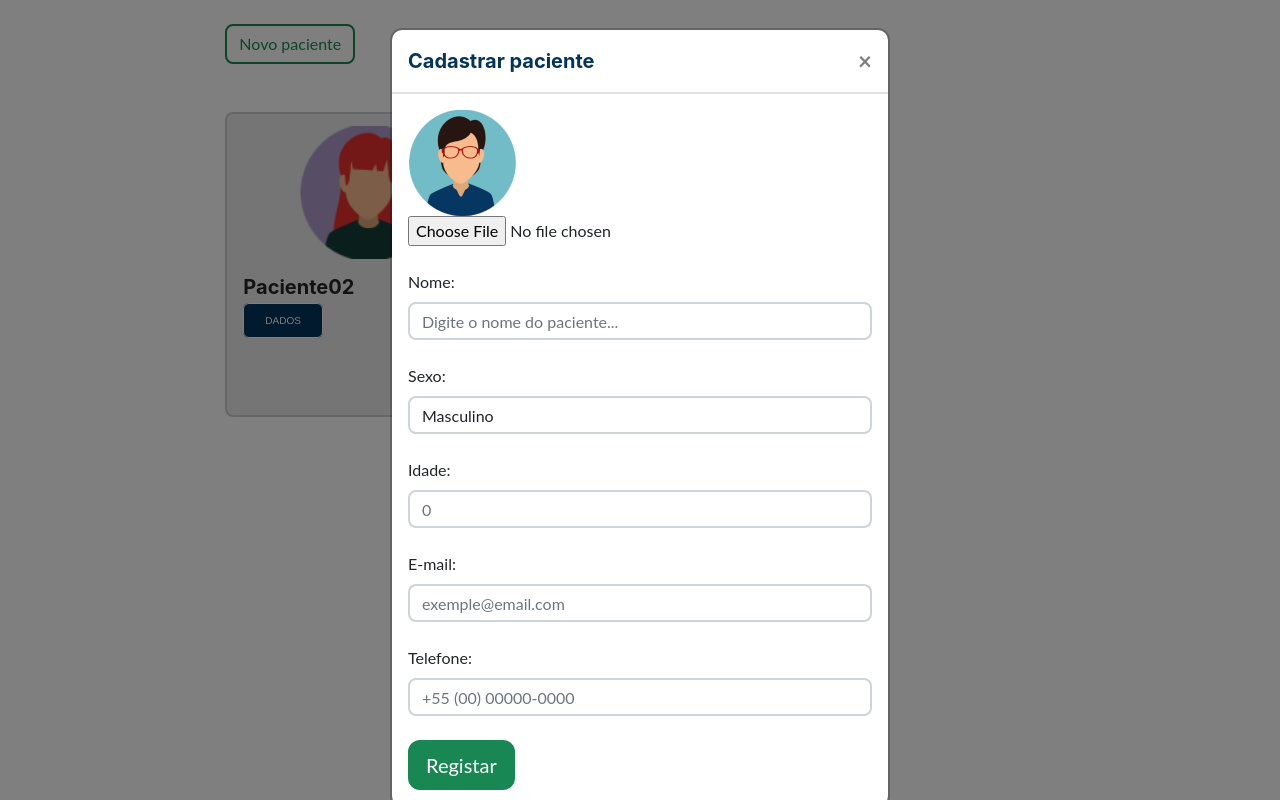
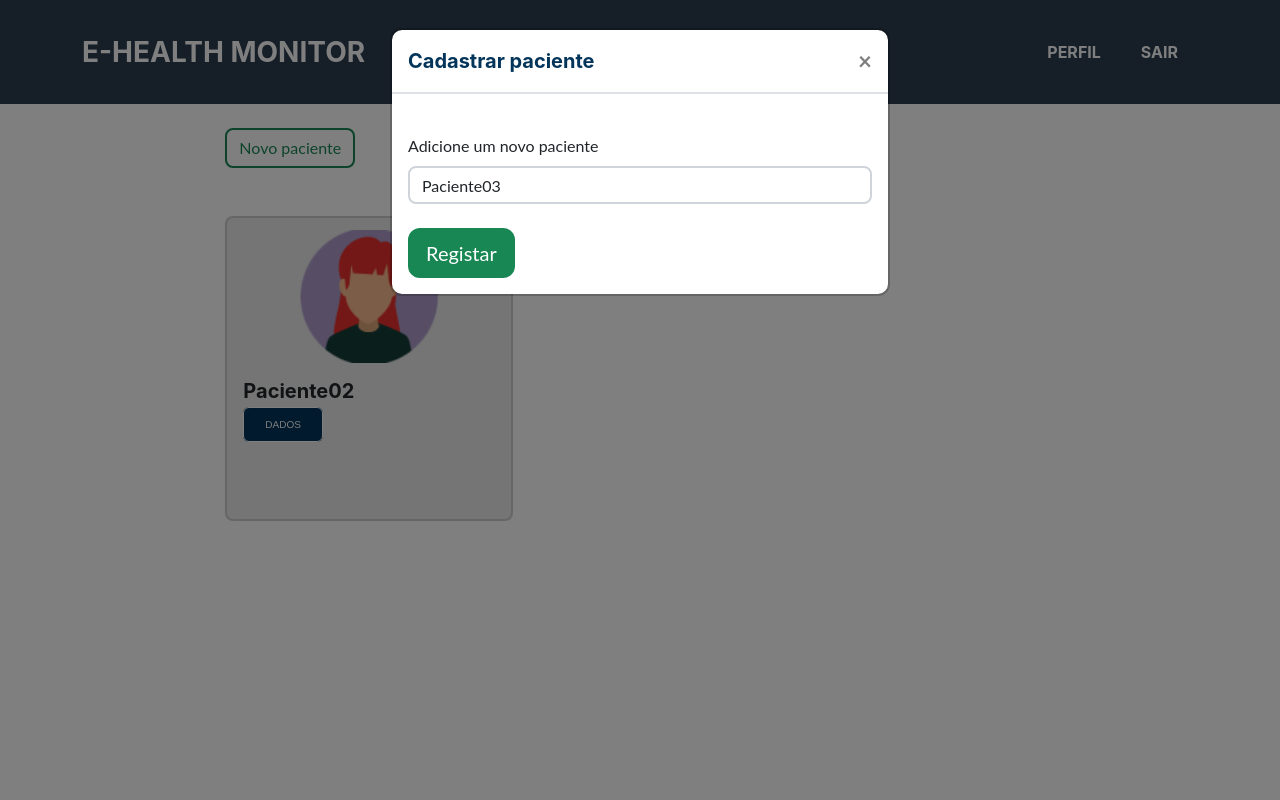
Before and after one commit to Michel-Rooney/e-health-monitor, a Django app: page /pacientes/ in a window 1280 px wide, after a click on "Novo paciente". Run offline with Django 4.2, Linux system fonts and the light colour scheme; a user stored in the database is signed in; data comes from the database, SQL or seed files in the repository; both versions use the stored data as it was after the commit; some libraries are stand-ins or nearby versions.

Commit message:
Níveis de usuário feito

```diff
--- a/e_health/templates/index.html
+++ b/e_health/templates/index.html
@@ -32,9 +32,6 @@
                         <li class="nav-item mx-0 mx-lg-1"><a class="nav-link py-3 px-0 px-lg-3 rounded" href="#about">Sobre</a></li>
                         <li class="nav-item mx-0 mx-lg-1"><a class="nav-link py-3 px-0 px-lg-3 rounded" href="#contact">Contate-Me</a></li>
                         {% if user.is_authenticated %}
-                            {% if usuario.nivel == 'M' %}
-                                <li class="nav-item mx-0 mx-lg-1"><a class="nav-link py-3 px-0 px-lg-3 rounded" href="{% url 'pacientes' %}">Pacientes</a></li>
-                            {% endif %}
                             <li class="nav-item mx-0 mx-lg-1"><a class="nav-link py-3 px-0 px-lg-3 rounded" href="{% url 'dados_paciente' usuario.id %}">Perfil</a></li>
                             <li class="nav-item mx-0 mx-lg-1"><a class="nav-link py-3 px-0 px-lg-3 rounded" href="{% url 'sair' %}">Sair</a></li>
                         {% else %}
--- a/e_health/templates/pacientes.html
+++ b/e_health/templates/pacientes.html
@@ -1,6 +1,24 @@
 {% extends 'base_plataforma.html' %}
 {% load static  %}
 
+
+{% block 'nav' %}
+<nav class="navbar navbar-expand-lg bg-secondary text-uppercase" id="mainNav">
+    <div class="container">
+        <a class="navbar-brand" href="{% url 'index' %}">E-HEALTH MONITOR</a>
+        <button class="navbar-toggler text-uppercase font-weight-bold bg-primary text-white rounded" type="button" data-bs-toggle="collapse" data-bs-target="#navbarResponsive" aria-controls="navbarResponsive" aria-expanded="false" aria-label="Toggle navigation">
+            Menu
+            <i class="fas fa-bars"></i>
+        </button>
+        <div class="collapse navbar-collapse" id="navbarResponsive">
+            <ul class="navbar-nav ms-auto">
+                <li class="nav-item mx-0 mx-lg-1"><a class="nav-link py-3 px-0 px-lg-3 rounded" href="{% url 'dados_paciente' user.id   %}">Perfil</a></li>
+                <li class="nav-item mx-0 mx-lg-1"><a class="nav-link py-3 px-0 px-lg-3 rounded" href="{% url 'sair' %}">Sair</a></li>
+            </ul>
+        </div>
+    </div>
+</nav>
+{% endblock %}
 
 {% block 'plataforma' %}
     {% if messages %}
@@ -26,7 +44,7 @@
         <br>
 
         <div class='row'>
-            {% for paciente in pacientes %}
+            {% for paciente in pacientes_user %}
             <div class="col-md-4">
                 <div class="card" style="width: 18rem; background-color: #EAEAEA; min-height: 305px; max-height: 305px;">
                     <div>
@@ -44,7 +62,7 @@
                         <h5 class="card-title">{{ paciente.nome }}</h5>
                         <div>
                             <div class="side-by-side">
-                                <a class="button side-by-side-button" href="{% url 'dados_paciente' paciente.id %}">DADOS</a>
+                                <a class="button side-by-side-button" href="{% url 'dados_paciente' paciente.usuario.id %}">DADOS</a>
                             </div>
                             <!-- <div class="side-by-side">
                                 <a class="button side-by-side-button" href="#">PLANO ALIMENTAR</a>
@@ -70,43 +88,13 @@
 
                 <div class="modal-body">
                     <form action="{% url 'pacientes' %}" method="POST" enctype="multipart/form-data">{% csrf_token %}
-
-                        <div class="row">
-
-                            <div class="col-md-4">
-                                <img src="{% static 'e_health/img/perfil2.png' %}">
-                            </div>
-
-                            <input type="file" name="foto-perfil"/>
-
-                        </div>
-
                         <br>
-                        <label>Nome:</label>
-                        <input type="text" placeholder="Digite o nome do paciente..." class="form-control" name="nome">
-
-
-                        <br>
-                        <label>Sexo:</label>
-                        <select name="sexo" class="form-control">
-                            <option value="M">Masculino</option>
-                            <option value="F">Feminino</option>
-                        </select>
-
-                        <br>
-
-                        <label>Idade:</label>
-                        <input type="number" placeholder="0" class="form-control" name="idade">
-
-                        <br>
-
-                        <label>E-mail:</label>
-                        <input type="email" placeholder="exemple@email.com" class="form-control" name="email">
-
-                        <br>
-
-                        <label>Telefone:</label>
-                        <input type="text" placeholder="+55 (00) 00000-0000" class="form-control" name="telefone">
+                        <label>Adicione um novo paciente</label>
+                        <select name="paciente" class="form-control">
+                            {% for pac in pacientes %}
+                                <option value="{{pac.usuario.id}}">{{ pac.usuario }}</option>
+                            {% endfor %}
+                            </select>
                         <br>
                         <input type="submit" class="btn btn-success btn-lg" value="Registar">
 
--- a/e_health/urls.py
+++ b/e_health/urls.py
@@ -10,6 +10,7 @@ urlpatterns = [
     path('grafico_peso/<str:id>/', views.grafico_peso, name="grafico_peso"),
     path('cadastro_info/', views.cadastro_info, name='cadastro_info'),
     path('torna_medico/', views.torna_medico, name='torna_medico'),
+    path('cancelar_monitoriamento/<str:id>/', views.cancelar_monitoriamento, name='cancelar_monitoriamento'),
 ]
 
 urlpatterns += static(settings.MEDIA_URL, document_root=settings.MEDIA_ROOT)
--- a/e_health/views.py
+++ b/e_health/views.py
@@ -48,60 +48,61 @@ def pacientes(request):
             messages.warning(request, 'Você não tem permisão para acessar essa pagina')
             return redirect(f'/dados_paciente/{request.user.id}')
         else:
-            pacientes = Pacientes.objects.filter(medico=request.user)
-            return render(request, 'pacientes.html', {'pacientes': pacientes})
+            # pacs = Pacientes.objects.filter(medico=None)
+            # pacientes = Pacientes.objects.filter(medico=request.user)
+
+            pacientes_user = Pacientes.objects.filter(medico=user.id).exclude(usuario=user)
+            pacientes = Pacientes.objects.filter(medico=None).exclude(usuario=user)
+
+            return render(request, 'pacientes.html', {'user':user, 'pacientes_user':pacientes_user, 'pacientes':pacientes})
     elif request.method == 'POST':
-
-        nome = request.POST['nome']
-        sexo = request.POST['sexo']
-        idade = request.POST['idade']
-        email = request.POST['email']
-        telefone = request.POST['telefone']
-        try:
-            foto_perfil = request.FILES['foto-perfil']
-        except:
-            foto_perfil = None
-
-        print(foto_perfil)
-
-        if empty_field(request, nome, sexo, idade, email, telefone):
-            return redirect('/pacientes')
-
-        if not name_is_valid(request, nome):
-            return redirect('/pacientes')
-
-        if not idade_is_valid(request, idade):
-            return redirect('/pacientes')
-
-        if paciente_exist(request, email):
-            return redirect('/pacientes')
+        pac = request.POST['paciente']
 
         try:
-            paciente = Pacientes(nome=nome, sexo=sexo, idade=idade, email=email,
-                                telefone=telefone, medico=request.user, foto_perfil=foto_perfil)
+            paciente = Pacientes.objects.get(usuario=pac)
+            paciente.medico = request.user
             paciente.save()
-            messages.success(request, 'Paciente cadastrado com sucesso')
-            return redirect('/pacientes')
+            messages.success(request, 'Paciente agora está sendo monitorado')
+            return redirect(f'/pacientes')
         except:
-            messages.error(request, 'Erro interno do sistema')
-            return redirect('/pacientes')
+            messages.error(request, 'Não foi possivel monitorar esse paciente')
+            return redirect(f'/pacientes')
 
 @login_required(login_url='/auth/logar')
 def dados_paciente(request, id):
-    user = get_object_or_404(Usuario, id=id)
-    paciente = Pacientes.objects.get(usuario=user)
-    usuarios = Usuario.objects.filter(nivel='P')
+    # user = get_object_or_404(Usuario, id=id)
+    # paciente = Pacientes.objects.get(usuario=user)
+    # usuarios = Usuario.objects.filter(nivel='P')
     # if not paciente.medico == request.user:
     #     messages.error(request, 'Esse paciente não é seu')
     #     return redirect('/dados_paciente/')
 
-    if request.user.email != user.user.email:
-        messages.error(request, 'Você não tem permisão para acessar essa pagina')
-        return redirect(f'/')
+    # usr = Usuario.objects.get(user=request.user)
+    # pac = Pacientes.objects.get(usuario=id)
+
+    # print(f'01 {request.user.username}')
+    # print(f'02 {pac.medico}')
+
+    # print(usr)
+    # print(pac)
+
+    user = Usuario.objects.get(user=request.user.id)
+    paciente_user = Usuario.objects.get(id=id)
+    paciente = Pacientes.objects.get(usuario=paciente_user)
+    dados_paciente = DadosPaciente.objects.filter(paciente=paciente.id)
+    all_pacientes = Pacientes.objects.all().exclude(usuario=user.id)
+
+    print(user)
+    print(paciente.medico)
 
     if request.method == 'GET':
-        dados_paciente = DadosPaciente.objects.filter(paciente=paciente)
-        return render(request, 'dados_paciente.html', {'usuarios':usuarios, 'paciente':paciente, 'dados_paciente':dados_paciente})
+        if user.id == paciente.usuario.id:
+            return render(request, 'dados_paciente.html', {'user':user, 'paciente':paciente, 'dados_paciente':dados_paciente, 'all_pacientes':all_pacientes})
+        elif str(user) != str(paciente.medico):
+            messages.error(request, 'Você não tem permissão para acessar está página')
+            return redirect(f'/pacientes')
+        return render(request, 'dados_paciente.html', {'user':user, 'paciente':paciente, 'dados_paciente':dados_paciente, 'all_pacientes':all_pacientes})
+
     elif request.method == 'POST':
         peso = request.POST['peso']
         altura = request.POST['altura']
@@ -114,17 +115,17 @@ def dados_paciente(request, id):
         trigliceridios = request.POST['triglicerídios']
 
         try:
-            paciente2 = DadosPaciente(paciente=paciente, data=datetime.now(), peso=peso,
+            dados = DadosPaciente(paciente=paciente, data=datetime.now(), peso=peso,
                                     altura=altura, percentual_gordura=gordura, percentual_musculo=musculo,
                                     colesterol_hdl=hdl, colesterol_ldl=ldl, colesterol_total=colesterol_total,
                                     trigliceridios=trigliceridios)
 
-            paciente2.save()
+            dados.save()
             messages.success(request, 'Dados cadastrados com sucesso')
-            return redirect(f'/dados_paciente/{user.id}')
+            return redirect(f'/dados_paciente/{paciente.usuario.id}')
         except:
             messages.error(request, 'Não foi possivel cadastrar os dados')
-            return redirect(f'/dados_paciente/{user.id}')
+            return redirect(f'/dados_paciente/{paciente.usuario.id}')
 
 @login_required(login_url='/auth/logar/')
 @csrf_exempt
@@ -195,3 +196,10 @@ def torna_medico(request):
     except:
         messages.error(request, 'Não foi possivel torna esse paciente um médico ')
         return redirect(f'/dados_paciente/{u.id}')
+
+
+def cancelar_monitoriamento(request, id):
+    paciente = Pacientes.objects.get(id=id)
+    paciente.medico = None
+    paciente.save()
+    return redirect('/pacientes')
```
Also changed, not shown: e_health/templates/dados_paciente.html (+17 -21 lines), db.sqlite3, media/pacientes/Gatio_Ja5SX6p.webp (added), media/pacientes/PepeAnalysis.webp (added), media/pacientes/PepeDeus.webp (added).
